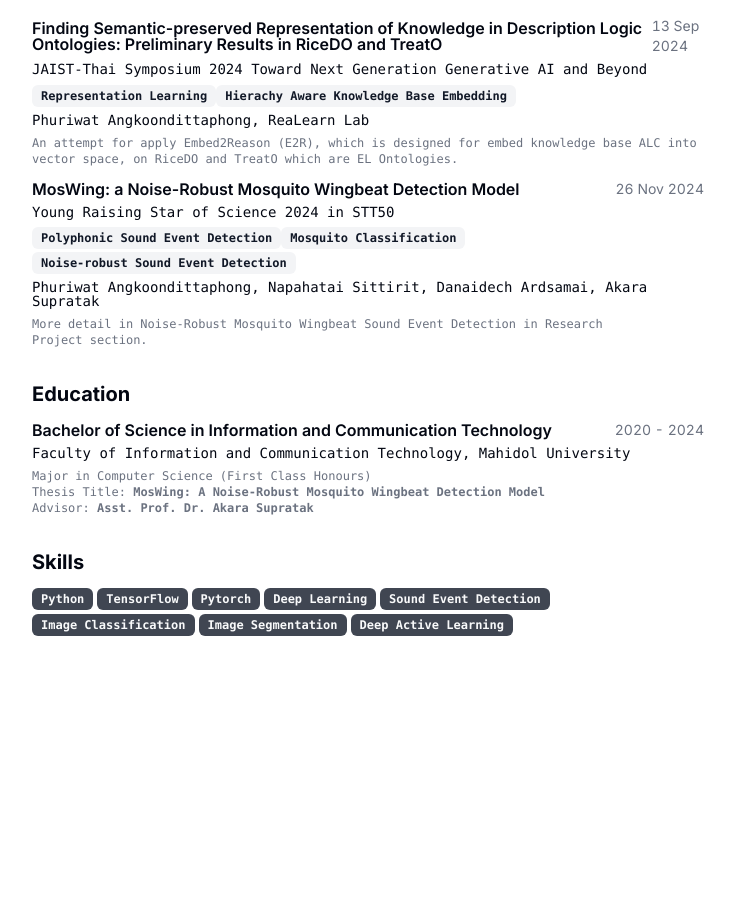
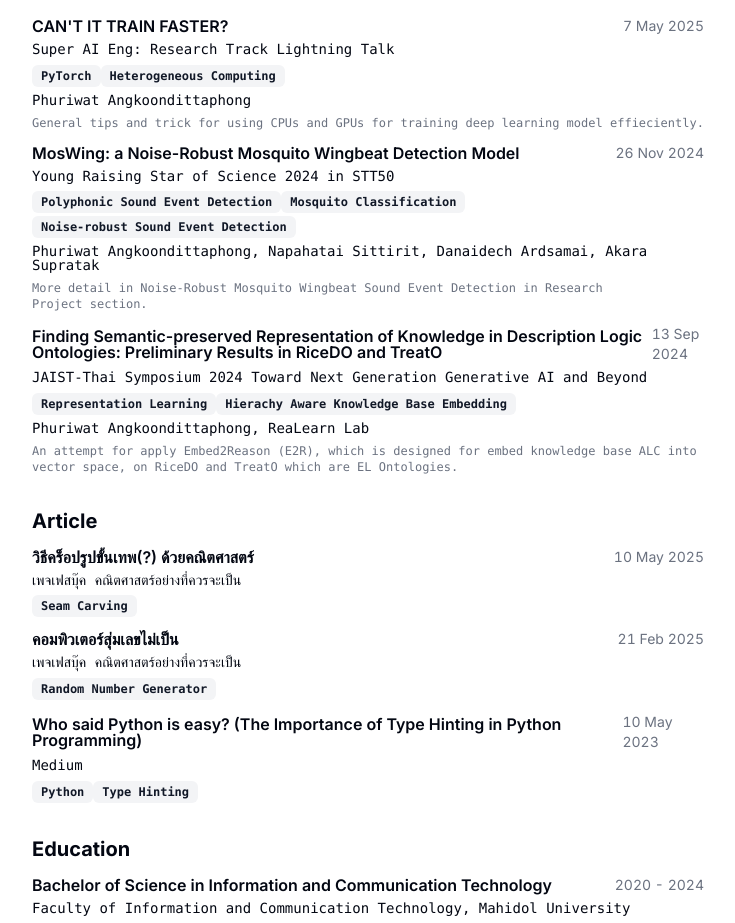
Before and after one commit to ACitronella/ACitronella.github.io, a Next.js app: page / in a window 1280 px wide. Shown: the part 1865-2788 px from the top of the page, without its empty margins (272-1007 px from the left). Before the commit the page ends 2565 px from the top, so only its background shows below. Built offline with nearby package versions, Linux system fonts and the light colour scheme.

Commit message:
add stuff upto 14may25

```diff
--- a/src/app/page.tsx
+++ b/src/app/page.tsx
@@ -107,9 +107,8 @@ export default function Page() {
                 <CardHeader>
                   <div className="flex items-center justify-between gap-x-2 text-base">
                     <h3 className="inline-flex items-center justify-center gap-x-1 font-semibold leading-none">
-                      <a className="hover:underline" href={work.link}>
                         {work.title}
-                      </a>
+
 
                       <span className="inline-flex gap-x-1">
                         {work.badges.map((badge) => (
@@ -128,9 +127,11 @@ export default function Page() {
                     </div>
                   </div>
 
+                  <a className="hover:underline" href={work.link}>
                     <h4 className="font-mono text-sm leading-none">
                       {work.company}
                     </h4>
+                  </a>
                 </CardHeader>
                 <CardContent className="mt-2 text-xs">
                   {work.description}
@@ -261,6 +262,40 @@ export default function Page() {
         </Section>
 
         <Section>
+          <h2 className="text-xl font-bold">Article</h2>
+          {RESUME_DATA.articles.map((article) => {
+            return (
+              <Card key={article.title}>
+                <CardHeader>
+                  <div className="flex items-center justify-between gap-x-2 text-base">
+                    <h3 className="font-semibold leading-none">
+                      <a className="hover:underline" href={article.article_link}>
+                        {article.title}
+                      </a>
+                    </h3>
+                    <div className="text-sm tabular-nums text-gray-500">
+                      {article.date}
+                    </div>
+                  </div>
+                  <div className="font-mono text-sm leading-none"><a className="hover:underline" href={article.platform_link}>{article.platform}</a></div>
+                  <span className="gap-x-1">
+                    {article.badges.map((badge) => (
+                      <Badge
+                        variant="secondary"
+                        className="align-middle text-xs"
+                        key={badge}
+                      >
+                        {badge}
+                      </Badge>
+                    ))}
+                  </span>
+                </CardHeader>
+              </Card>
+            );
+          })}
+        </Section>
+
+        <Section>
           <h2 className="text-xl font-bold">Education</h2>
           {RESUME_DATA.education.map((education) => {
             return (
@@ -274,9 +309,11 @@ export default function Page() {
                       {education.start} - {education.end}
                     </div>
                   </div>
+                  <a className="hover:underline"  href={education.edu_link}>
                     <h4 className="font-mono text-sm leading-none">
                       {education.faculty}, {education.school}
                     </h4>
+                  </a>
                 </CardHeader>
                 <CardContent className="mt-2 text-xs">
                   <div>{education.major}</div>
@@ -285,7 +322,11 @@ export default function Page() {
                       Thesis Title: <b>{education.thesis_title}</b>
                     </a>
                   </div>
-                  <div>Advisor: <b>{education.thesis_advisor}</b></div>
+                  <div>
+                    <a className="hover:underline" href={education.advisor_link}>
+                      Advisor: <b>{education.thesis_advisor}</b>
+                    </a>
+                  </div>
                 </CardContent>
               </Card>
             );
--- a/src/data/resume-data.tsx
+++ b/src/data/resume-data.tsx
@@ -69,7 +69,9 @@ export const RESUME_DATA = {
       end: "2024",
       thesis_title: "MosWing: A Noise-Robust Mosquito Wingbeat Detection Model",
       thesis_advisor: "Asst. Prof. Dr. Akara Supratak",
-      thesis_link: "documents/MUICT_SP2023_02_MosquitoSED.pdf"
+      thesis_link: "documents/MUICT_SP2023_02_MosquitoSED.pdf",
+      edu_link: "https://www.ict.mahidol.ac.th/",
+      advisor_link: "https://akaraspt.github.io/"
     },
   ],
   works: [
@@ -143,14 +145,14 @@ export const RESUME_DATA = {
 
   presentations: [
     {
-      title: "Finding Semantic-preserved Representation of Knowledge in Description Logic Ontologies: Preliminary Results in RiceDO and TreatO",
-      event: "JAIST-Thai Symposium 2024 Toward Next Generation Generative AI and Beyond",
-      authors: "Phuriwat Angkoondittaphong, ReaLearn Lab",
-      badges: ["Representation Learning", "Hierachy Aware Knowledge Base Embedding"],
-      description: "An attempt for apply Embed2Reason (E2R), which is designed for embed knowledge base ALC into vector space, on RiceDO and TreatO which are EL Ontologies.",
-      slide_link: "presentations/jaist/workshop_quantum_emb_thaiweek.pdf",
-      event_link: "https://www.jaist.ac.jp/event/jaist-thai-week/2024/",
-      date: "13 Sep 2024"
+      title: "CAN'T IT TRAIN FASTER?",
+      event: "Super AI Eng: Research Track Lightning Talk",
+      authors: "Phuriwat Angkoondittaphong",
+      badges: ["PyTorch", "Heterogeneous Computing"],
+      description: "General tips and trick for using CPUs and GPUs for training deep learning model effieciently.",
+      slide_link: "https://docs.google.com/presentation/d/1Rtwgy13bx2I4iOff5jSOyyXWRFKk6aX2MXoLi2Toej4/edit?usp=sharing",
+      event_link: "https://superai.aiat.or.th/",
+      date: "7 May 2025"
     },
     {
       title: "MosWing: a Noise-Robust Mosquito Wingbeat Detection Model",
@@ -161,8 +163,45 @@ export const RESUME_DATA = {
       slide_link: "presentations/yrss24/YRSS - slides.pdf",
       event_link: "https://stt50.scisoc.or.th/",
       date: "26 Nov 2024"
+    },
+    {
+      title: "Finding Semantic-preserved Representation of Knowledge in Description Logic Ontologies: Preliminary Results in RiceDO and TreatO",
+      event: "JAIST-Thai Symposium 2024 Toward Next Generation Generative AI and Beyond",
+      authors: "Phuriwat Angkoondittaphong, ReaLearn Lab",
+      badges: ["Representation Learning", "Hierachy Aware Knowledge Base Embedding"],
+      description: "An attempt for apply Embed2Reason (E2R), which is designed for embed knowledge base ALC into vector space, on RiceDO and TreatO which are EL Ontologies.",
+      slide_link: "presentations/jaist/workshop_quantum_emb_thaiweek.pdf",
+      event_link: "https://www.jaist.ac.jp/event/jaist-thai-week/2024/",
+      date: "13 Sep 2024"
+    },
+  ],
+  articles: [
+    {
+      title: "วิธีคร็อปรูปขั้นเทพ(?) ด้วยคณิตศาสตร์",
+      platform: "เพจเฟสบุ๊ค คณิตศาสตร์อย่างที่ควรจะเป็น",
+      article_link: "https://mathasitis.ghost.io/seam-carving/",
+      platform_link: "https://www.facebook.com/mathasitis",
+      badges: ["Seam Carving"],
+      date: "10 May 2025",
+    },
+    {
+      title: "คอมพิวเตอร์สุ่มเลขไม่เป็น",
+      platform: "เพจเฟสบุ๊ค คณิตศาสตร์อย่างที่ควรจะเป็น",
+      article_link: "https://mathasitis.ghost.io/how-computer-random/",
+      platform_link: "https://www.facebook.com/mathasitis",
+      badges: ["Random Number Generator"],
+      date: "21 Feb 2025",
+    },
+    {
+      title: "Who said Python is easy? (The Importance of Type Hinting in Python Programming)",
+      platform: "Medium",
+      article_link: "https://medium.com/@acitronella/who-said-python-is-easy-the-importance-of-type-hinting-in-python-programming-33457e2e95cd",
+      platform_link: "https://medium.com/",
+      badges: ["Python", "Type Hinting"],
+      date: "10 May 2023",
+
     }
-  ],
+  ]
   // projects: [
     // {
       // title: "88SandBox Line LIFF",
```
Lines whose indentation alone changed are shown as unchanged.
